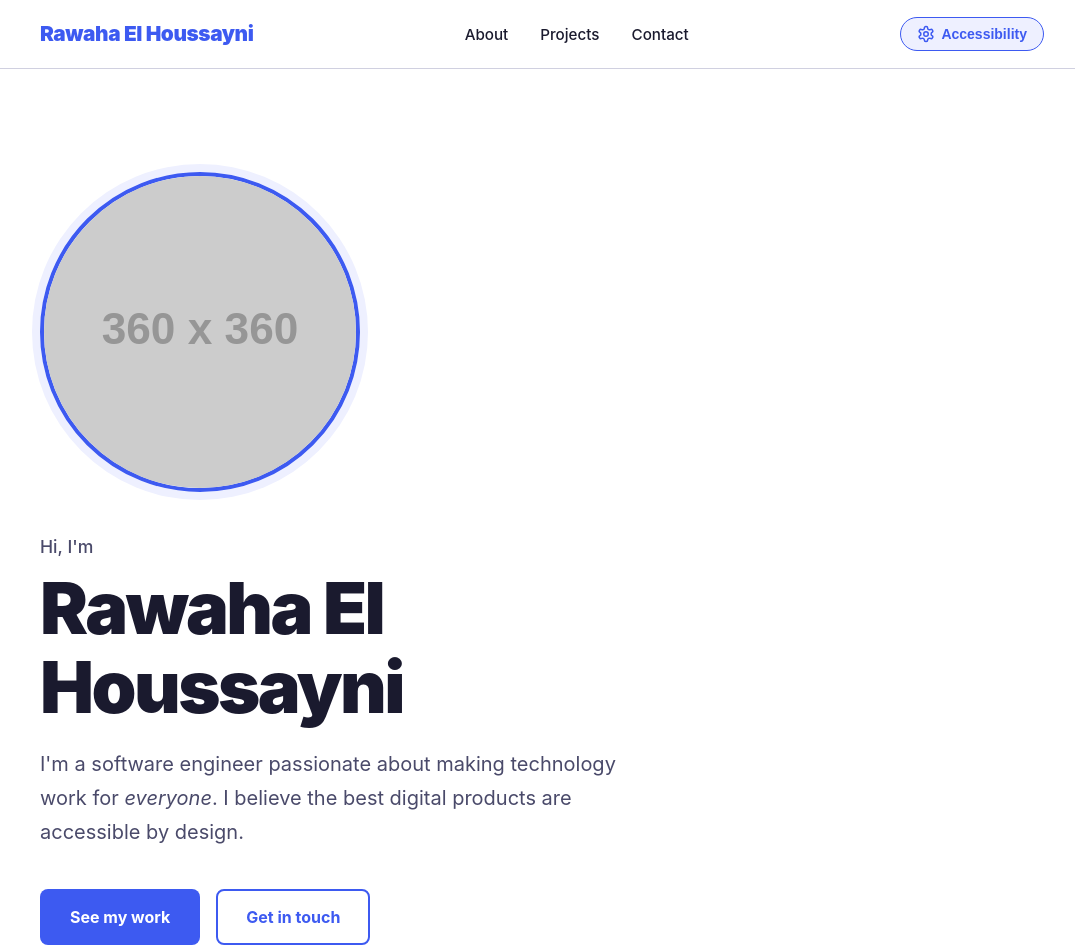
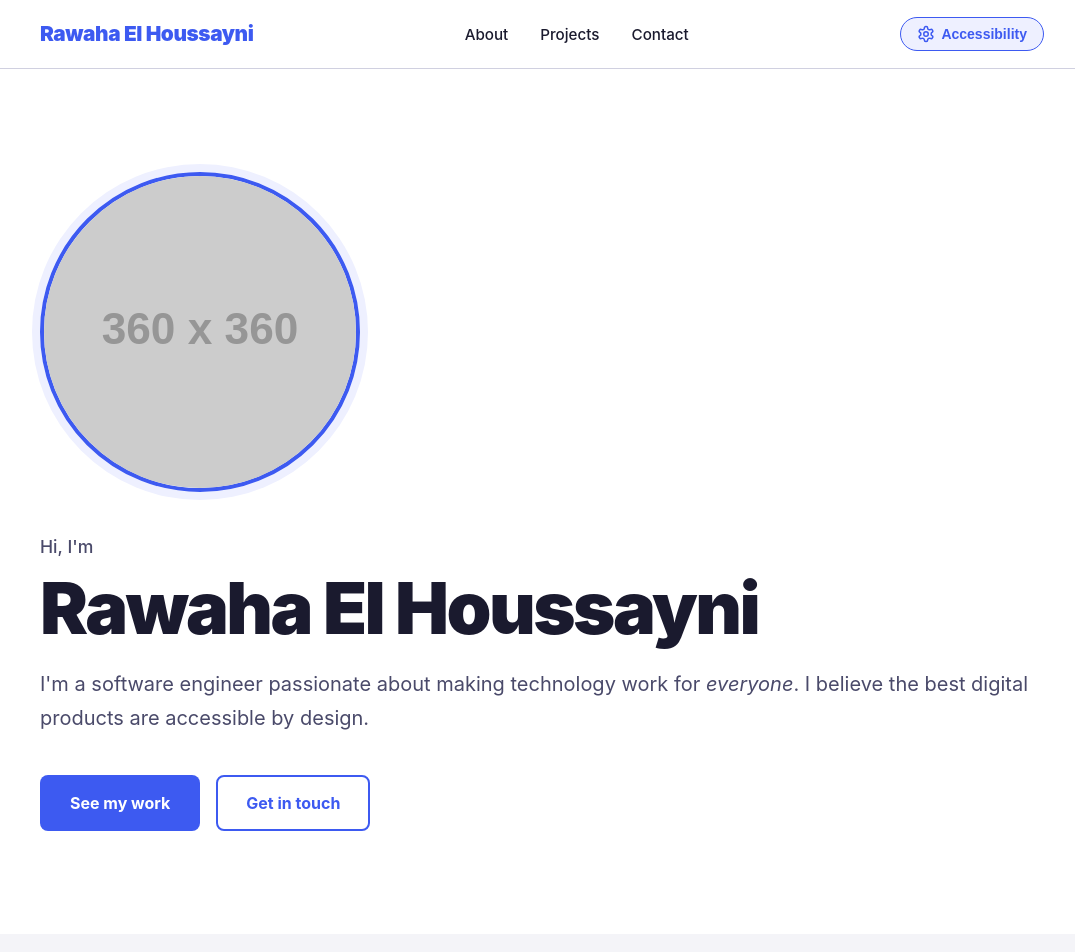
Before and after one commit to rawaha-e/rawaha.io, a plain HTML site: page index.html in a window 1280 px wide. Shown: the top 952 px of the page, without its empty margins (98-1173 px from the left). Drawn offline with Linux system fonts and the light colour scheme; placeholder pictures from the web are drawn by us.

Commit message:
Let hero name and tagline use full width

```diff
--- a/style.css
+++ b/style.css
@@ -415,7 +415,7 @@ body.dyslexia-font {
 }
 
 .hero-content {
-  max-width: 620px;
+  width: 100%;
 }
 
 .hero-portrait {
@@ -459,7 +459,6 @@ body.dyslexia-font {
 .hero-tagline {
   font-size: clamp(1.05rem, 1.5vw + 0.6rem, 1.25rem);
   color: var(--color-text-subtle);
-  max-width: 55ch;
   margin-bottom: 2.5rem;
   line-height: 1.7;
 }
```
